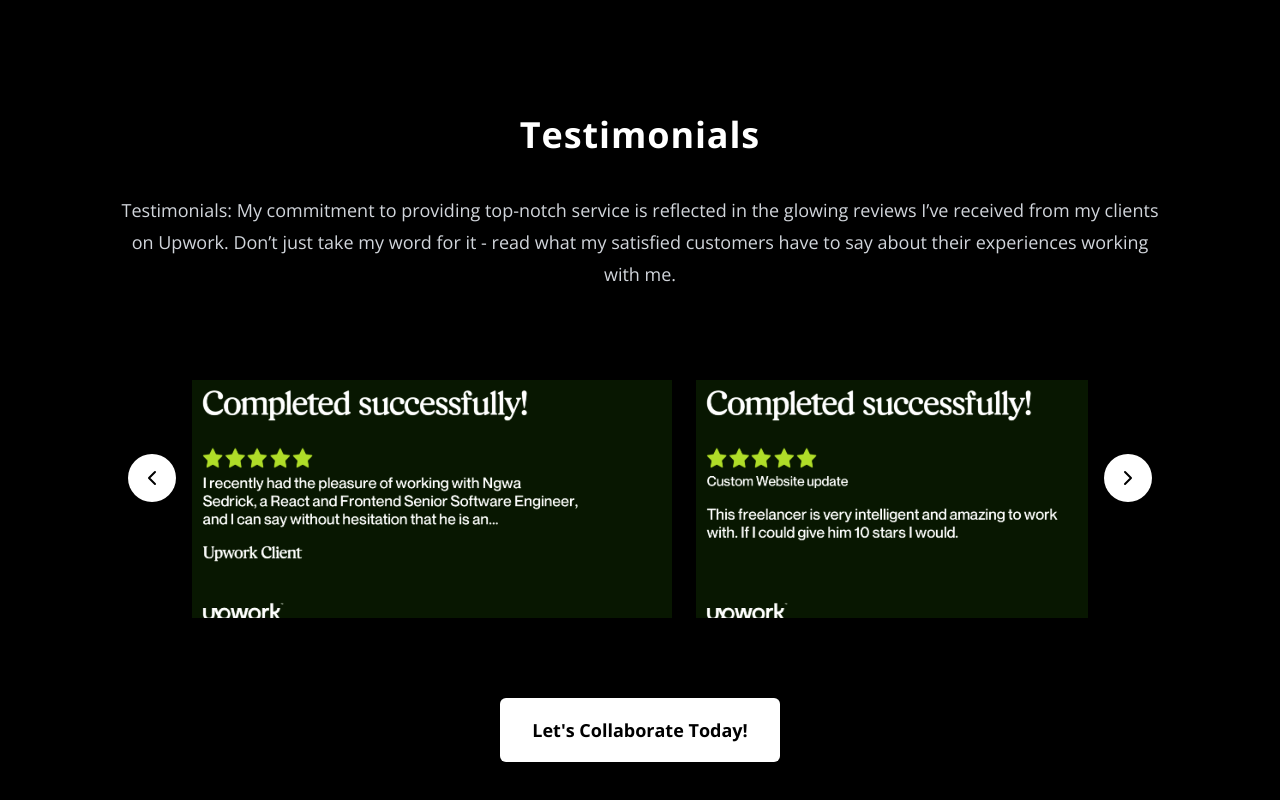
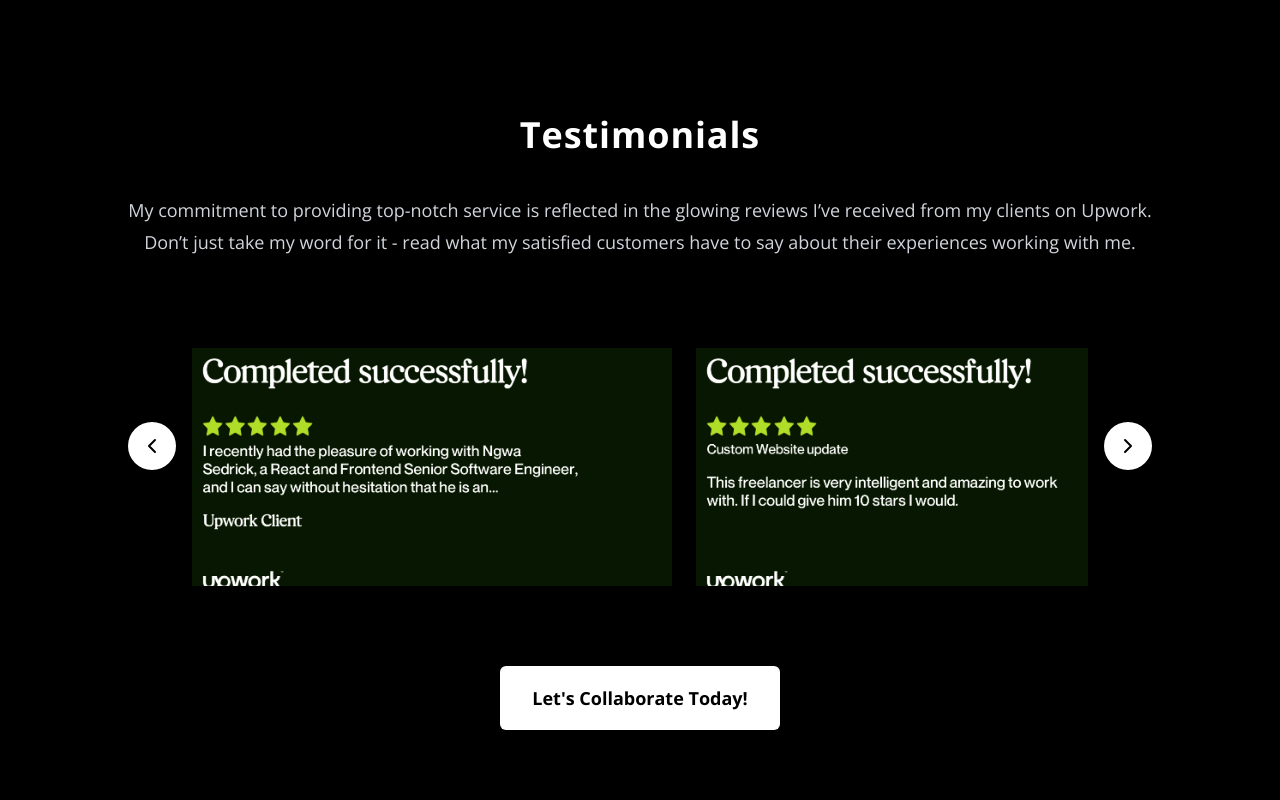
Before and after one commit to nSedrickm/nsedrickm.com, a Next.js app: page / in a window 1280 px wide. Shown: the part 1992-2792 px from the top of the page. Built offline with nearby package versions, Linux system fonts and the light colour scheme.

Commit message:
fix: testimonial typo

```diff
--- a/src/app/components/Testimonials.tsx
+++ b/src/app/components/Testimonials.tsx
@@ -46,7 +46,7 @@ export const Testimonials = () => {
       </motion.h2>
 
       <motion.p variants={variants}>
-        Testimonials: My commitment to providing top-notch service is reflected
+        My commitment to providing top-notch service is reflected
         in the glowing reviews I’ve received from my clients on Upwork. Don’t
         just take my word for it - read what my satisfied customers have to say
         about their experiences working with me.
```
